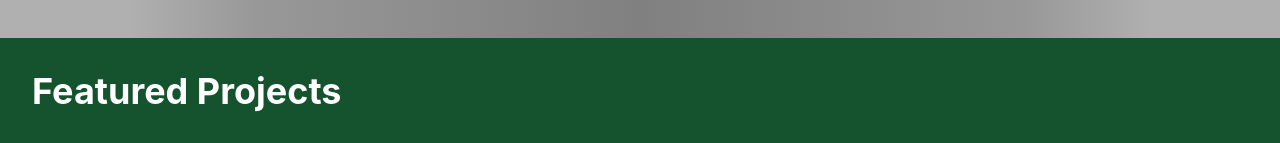
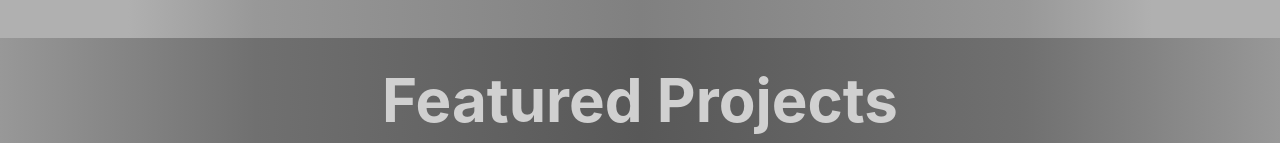
Before and after one commit to DianaZawislak/reactlab, a React (Create React App) app: page / in a window 1280 px wide. Shown: the part 762-905 px from the top of the page. Built offline with nearby package versions, Linux system fonts and the light colour scheme.

Commit message:
changed backgroung in projects section

```diff
--- a/src/components/ProjectsSection.js
+++ b/src/components/ProjectsSection.js
@@ -33,13 +33,13 @@ const projects = [
 const ProjectsSection = () => {
   return (
     <FullScreenSection
-      backgroundColor="#14532d"
+      bgGradient='linear(to-r, #989898, #707070 20%, #585858, #707070 80%, #989898)'
       isDarkBackground
       p={8}
-      alignItems="flex-start"
+      alignItems="center"
       spacing={8}
     >
-      <Heading as="h1" id="projects-section">
+      <Heading as="h1" size='3xl' color='#D0D0D0' id="projects-section">
         Featured Projects
       </Heading>
       <Box
```
